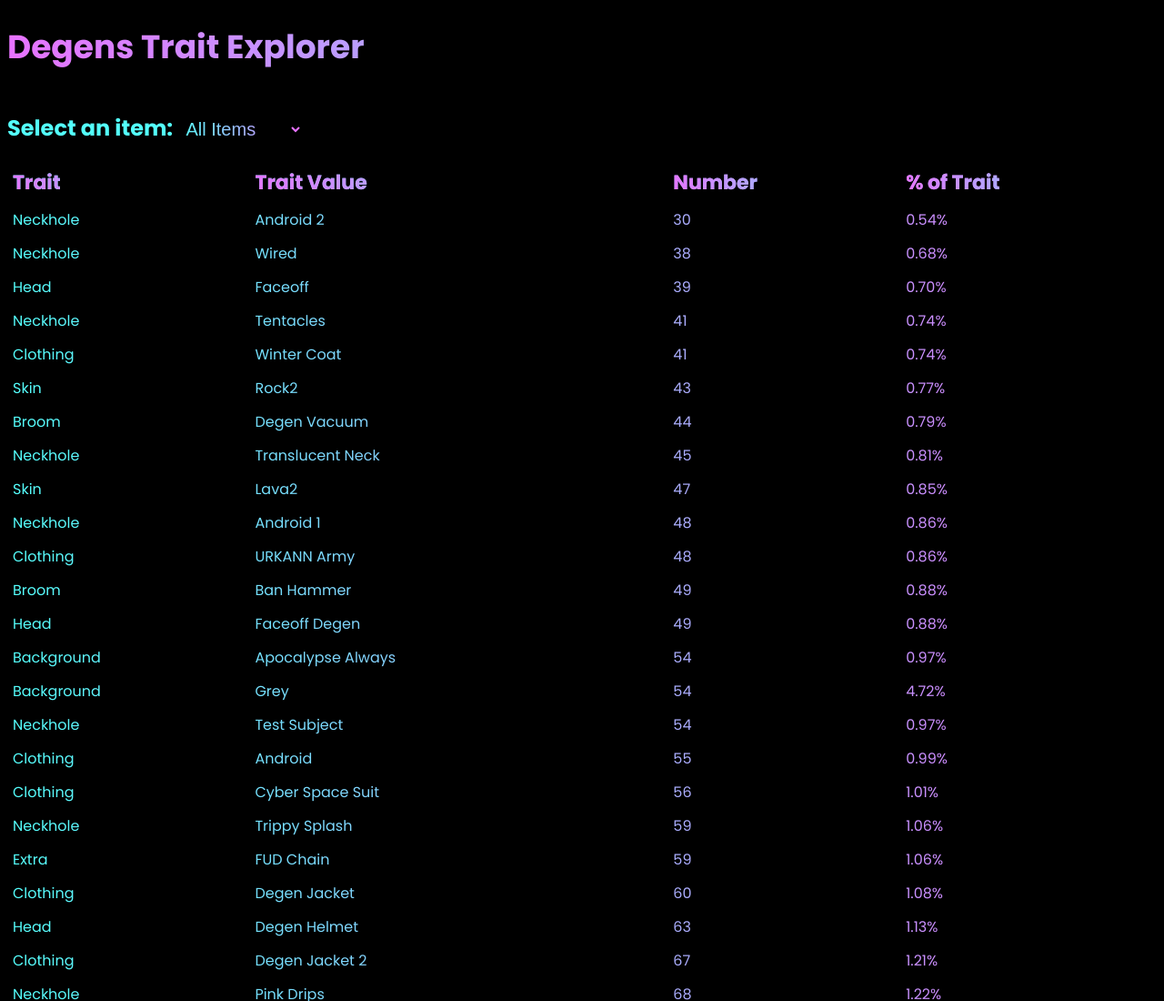
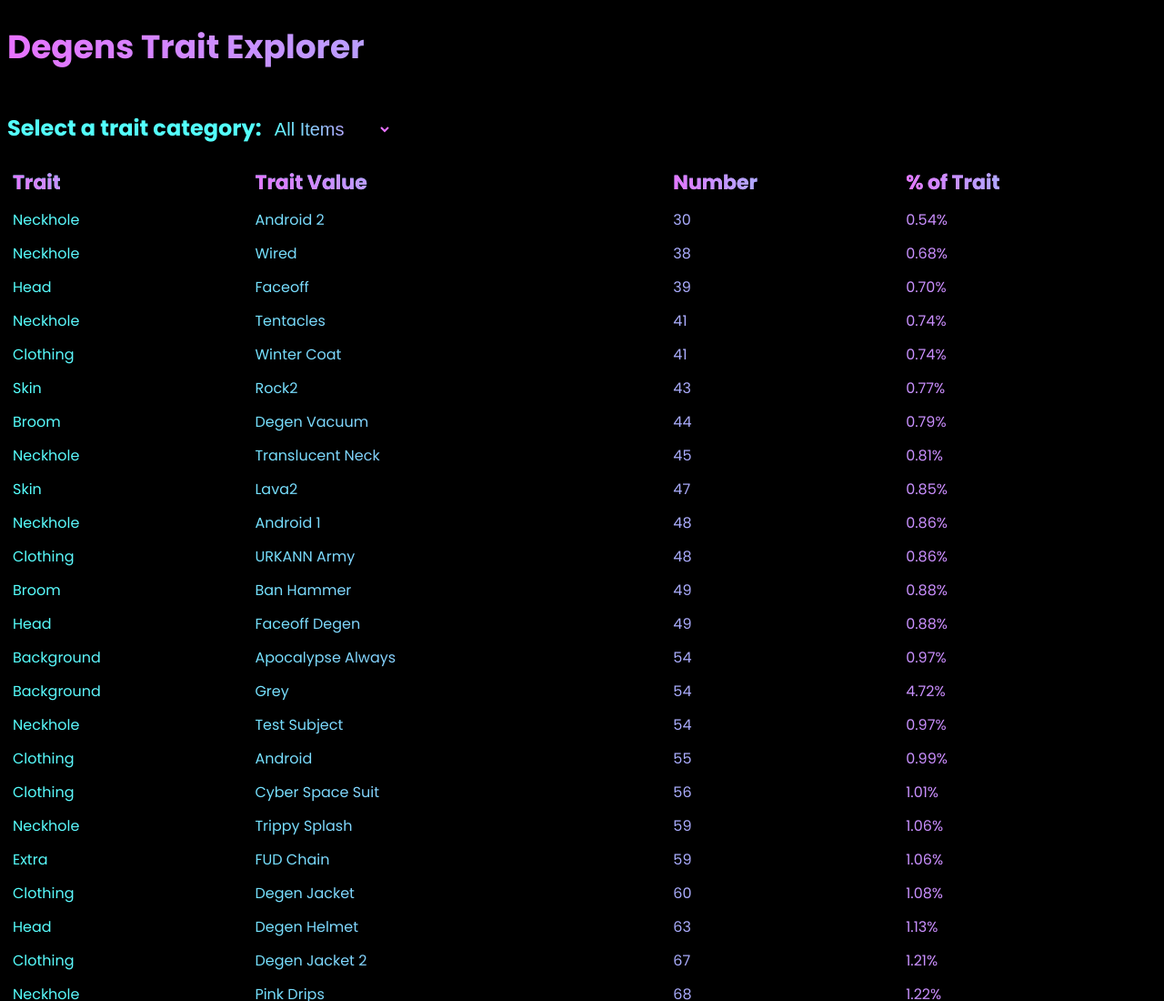
Before and after one commit to bbr25/bbr25.github.io, a plain HTML site: page index.html in a window 1280 px wide. Shown: the top 1100 px of the page at 91% size. Drawn offline with Linux system fonts and the light colour scheme.

Commit message:
Update index.html

```diff
--- a/index.html
+++ b/index.html
@@ -65,7 +65,7 @@
 </head>
 <body>
   <h1>Degens Trait Explorer</h1>
-  <h2>Select an item:</h2>
+  <h2>Select a trait category:</h2>
   <select id="dropdown">
     <option value="">All Items</option>
     <option value="Background">Background</option>
```
